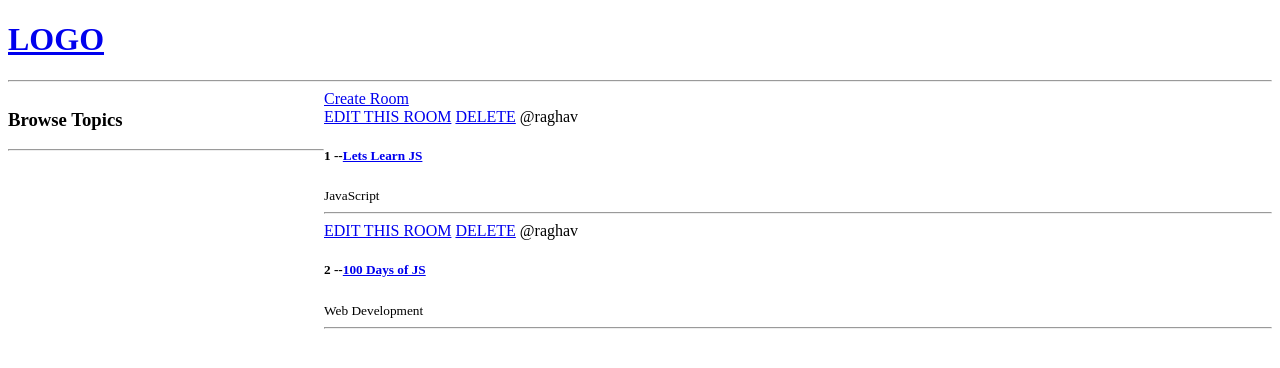
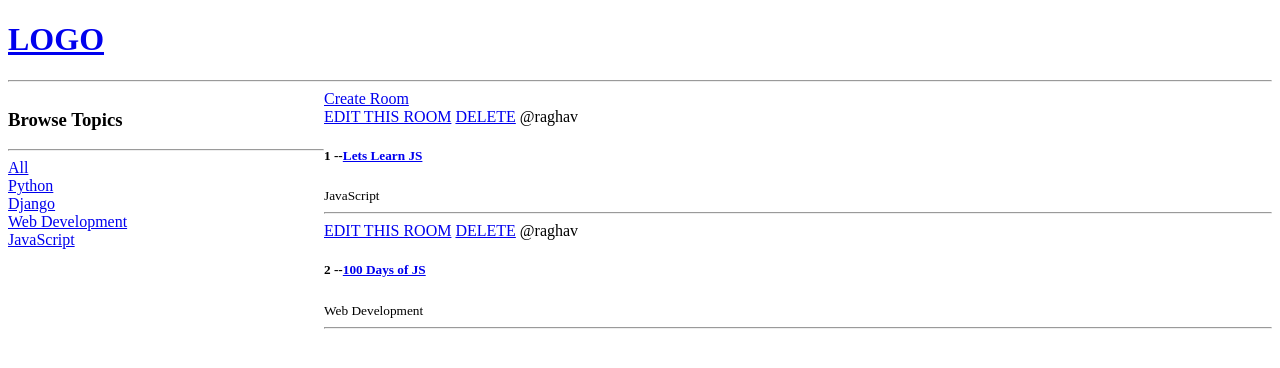
Before and after one commit to theraghavjuneja/djangoooo, a Django app: page / in a window 1280 px wide. Shown: the top 368 px of the page. Run offline with Django 5.2, Linux system fonts and the light colour scheme; data comes from the database, SQL or seed files in the repository.

Commit message:
Update - search func

```diff
--- a/projectok/base/templates/base/home.html
+++ b/projectok/base/templates/base/home.html
@@ -14,6 +14,15 @@
     <div>
         <h3>Browse Topics</h3>
         <hr>
+        <div>
+            <a href="{% url 'home' %}">All</a>
+        </div>
+        {% for topic in topics %}
+            <div>
+                <!-- send him to home/q=topic name , added in params in top-->
+                <a href="{% url 'home' %}?q={{topic.name}}">{{topic.name}}</a>
+            </div>
+        {%endfor%}
     </div>
     <div>
         <a href="{% url 'create-room' %}">Create Room</a>
--- a/projectok/base/views.py
+++ b/projectok/base/views.py
@@ -1,6 +1,6 @@
 from django.shortcuts import render,redirect
 # part 2 of db etc
-from .models import Room
+from .models import Room,Topic
 # Create your views here.
 from django.http import HttpResponse
 from .forms import RoomForm
@@ -25,8 +25,10 @@ def home(request):
     # return render(request,'base/home.html',context)
 
     # to get access to all rooms
+
     rooms=Room.objects.all()
-    context={'rooms':rooms}
+    topics=Topic.objects.all()
+    context={'rooms':rooms,'topics':topics}
     return render(request,'base/home.html',context)
 
 
@@ -35,7 +37,7 @@ def room(request,pk):
     # return HttpResponse('ROOM')
     # return render(request,'room.html')
     # added at last this
-    # for i in rooms:
+    # for i in room s:
     #     if i['id']==int(pk):
     #         room=i
     # # whatever id matches wo
```
